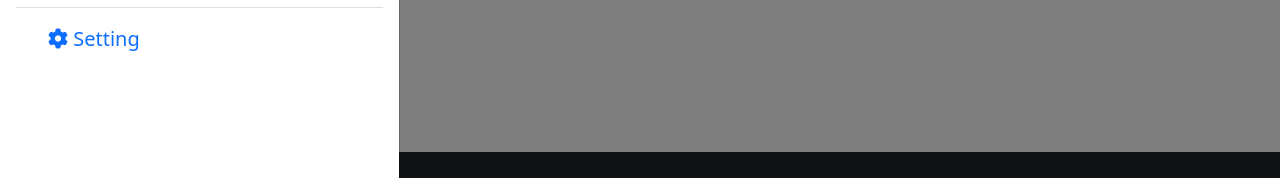
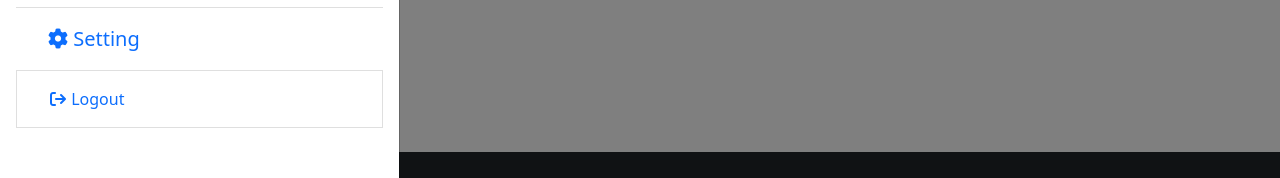
Before and after one commit to Dipak2056/ecommerce-frontend, a React (Create React App) app: page /dashboard in a window 1280 px wide. Both pictures are taken after a click on the button 102 px from the left and 28 px from the top of the page. Shown: the part 544-722 px from the top of the page. Built offline with nearby package versions, Linux system fonts and the light colour scheme.

Commit message:
logout button added

```diff
--- a/src/components/admin-sidebar/AdminSidebar.jsx
+++ b/src/components/admin-sidebar/AdminSidebar.jsx
@@ -68,6 +68,12 @@ const AdminSidebar = () => {
               </Link>
             </ListGroup.Item>
           </ListGroup>
+          <ListGroup.Item>
+            <Link className="nav-link" to="/logout">
+              {" "}
+              <i class="fa-solid fa-arrow-right-from-bracket"></i> Logout
+            </Link>
+          </ListGroup.Item>
         </Offcanvas.Body>
       </Offcanvas>
     </div>
```
